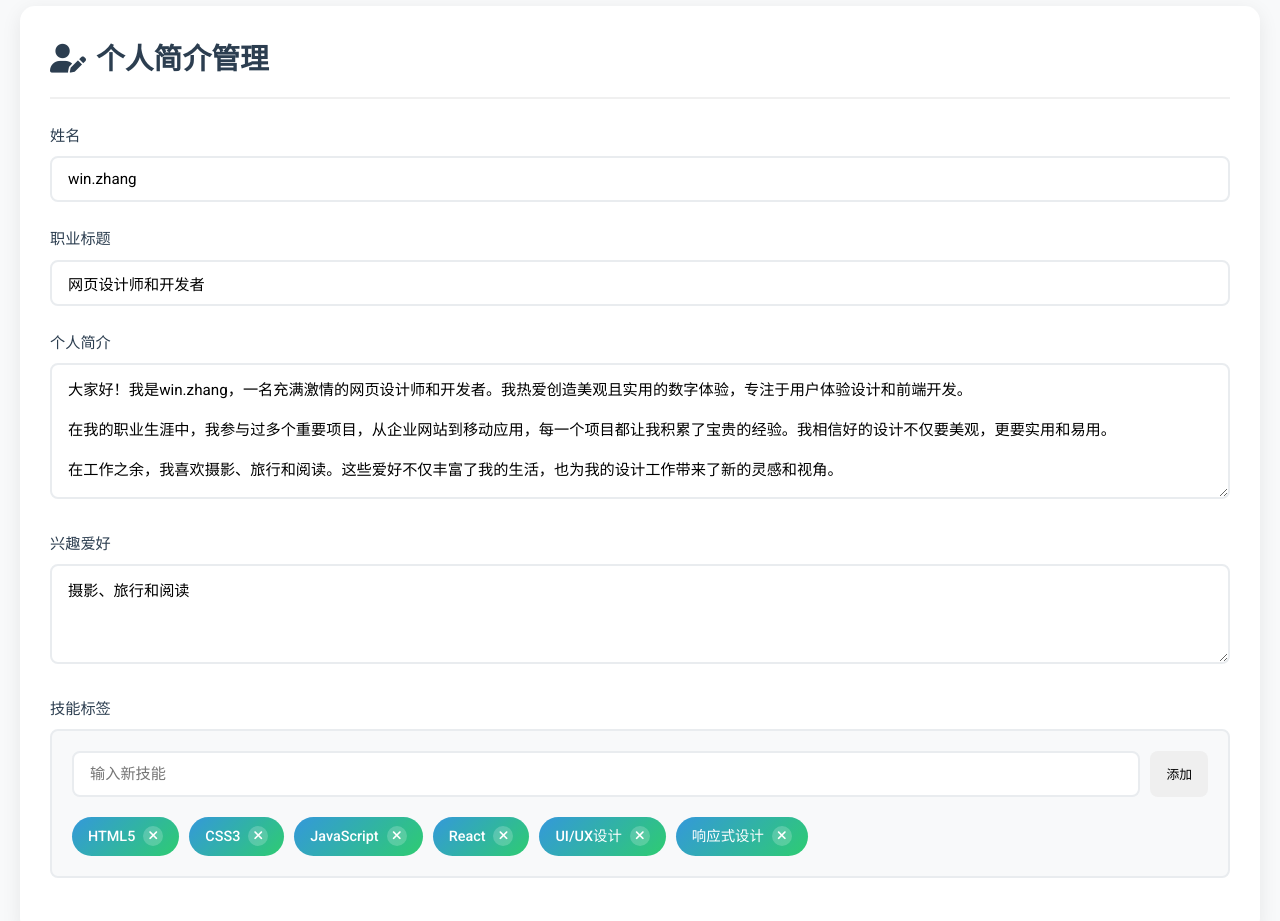
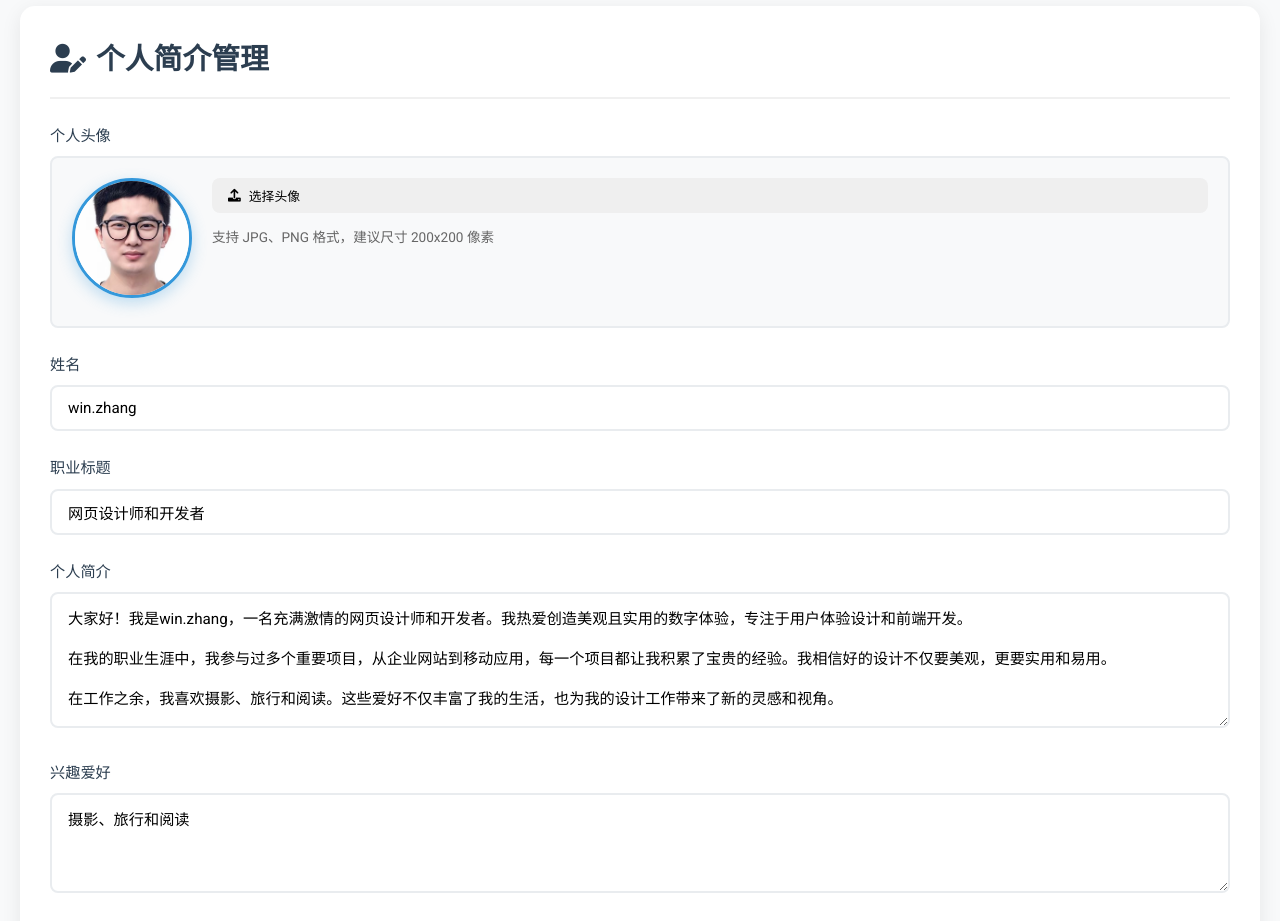
Before and after one commit to winzhang888/brief, a plain HTML site: page admin.html in a window 1280 px wide. Shown: the part 1420-2341 px from the top of the page. Drawn offline with Linux system fonts and the light colour scheme; sample sign-in values are in the browser's storage.

Commit message:
界面优化：将管理按钮移到右上方并改为更改资料，添加头像管理功能，更新版权年份为2025

```diff
--- a/admin.css
+++ b/admin.css
@@ -243,6 +243,48 @@ body {
 .photo-actions .btn {
     flex: 1;
     justify-content: center;
+}
+
+/* 头像管理 */
+.avatar-manager {
+    display: flex;
+    gap: 20px;
+    align-items: flex-start;
+    padding: 20px;
+    border: 2px solid #e9ecef;
+    border-radius: 8px;
+    background: #f8f9fa;
+}
+
+.avatar-preview {
+    flex-shrink: 0;
+}
+
+.avatar-preview-img {
+    width: 120px;
+    height: 120px;
+    border-radius: 50%;
+    object-fit: cover;
+    border: 3px solid #3498db;
+    box-shadow: 0 5px 15px rgba(52, 152, 219, 0.3);
+}
+
+.avatar-upload {
+    flex: 1;
+    display: flex;
+    flex-direction: column;
+    gap: 15px;
+}
+
+.avatar-upload input[type="file"] {
+    display: none;
+}
+
+.avatar-tip {
+    font-size: 0.85rem;
+    color: #666;
+    margin: 0;
+    line-height: 1.4;
 }
 
 /* 技能管理 */
--- a/admin.html
+++ b/admin.html
@@ -50,6 +50,22 @@
             <section class="admin-section">
                 <div class="section-header">
                     <h2><i class="fas fa-user-edit"></i> 个人简介管理</h2>
+                </div>
+
+                <div class="form-group">
+                    <label for="avatarImage">个人头像</label>
+                    <div class="avatar-manager">
+                        <div class="avatar-preview">
+                            <img id="avatarPreview" src="im/微信图片_20250812105150_19.jpg" alt="头像预览" class="avatar-preview-img">
+                        </div>
+                        <div class="avatar-upload">
+                            <input type="file" id="avatarFile" accept="image/*" onchange="previewAvatar(this)">
+                            <button class="btn btn-small" onclick="document.getElementById('avatarFile').click()">
+                                <i class="fas fa-upload"></i> 选择头像
+                            </button>
+                            <p class="avatar-tip">支持 JPG、PNG 格式，建议尺寸 200x200 像素</p>
+                        </div>
+                    </div>
                 </div>
 
                 <div class="form-group">
--- a/admin.js
+++ b/admin.js
@@ -59,6 +59,7 @@ class AdminManager {
 
         // 默认数据
         return {
+            avatar: 'im/微信图片_20250812105150_19.jpg',
             photos: [
                 {
                     id: 1,
@@ -168,6 +169,11 @@ class AdminManager {
         document.getElementById('personalIntro').value = personalInfo.intro;
         document.getElementById('personalHobbies').value = personalInfo.hobbies;
 
+        // 加载头像
+        if (this.data.avatar) {
+            document.getElementById('avatarPreview').src = this.data.avatar;
+        }
+
         this.loadSkills();
     }
 
@@ -236,6 +242,11 @@ class AdminManager {
         this.data.contactInfo.email = document.getElementById('emailAddress').value;
         this.data.contactInfo.social.instagram = document.getElementById('instagramUrl').value;
         this.data.contactInfo.social.twitter = document.getElementById('twitterUrl').value;
+
+        // 保存头像
+        if (this.data.avatar) {
+            // 头像已经在previewAvatar方法中更新
+        }
 
         this.saveData();
     }
@@ -593,3 +604,27 @@ document.addEventListener('DOMContentLoaded', () => {
         }
     });
 });
+
+// 头像预览和更新函数
+function previewAvatar(input) {
+    const file = input.files[0];
+    if (file) {
+        if (file.type.startsWith('image/')) {
+            const reader = new FileReader();
+            reader.onload = function(e) {
+                const avatarPreview = document.getElementById('avatarPreview');
+                avatarPreview.src = e.target.result;
+
+                // 更新数据中的头像
+                if (window.adminManager) {
+                    window.adminManager.data.avatar = e.target.result;
+                    window.adminManager.saveData();
+                    window.adminManager.showSuccessMessage('头像更新成功！');
+                }
+            };
+            reader.readAsDataURL(file);
+        } else {
+            alert('请选择图片文件');
+        }
+    }
+}
```
Also changed, not shown: index.html (+8 -8 lines), styles.css (+10 -5 lines), 1 other file.
